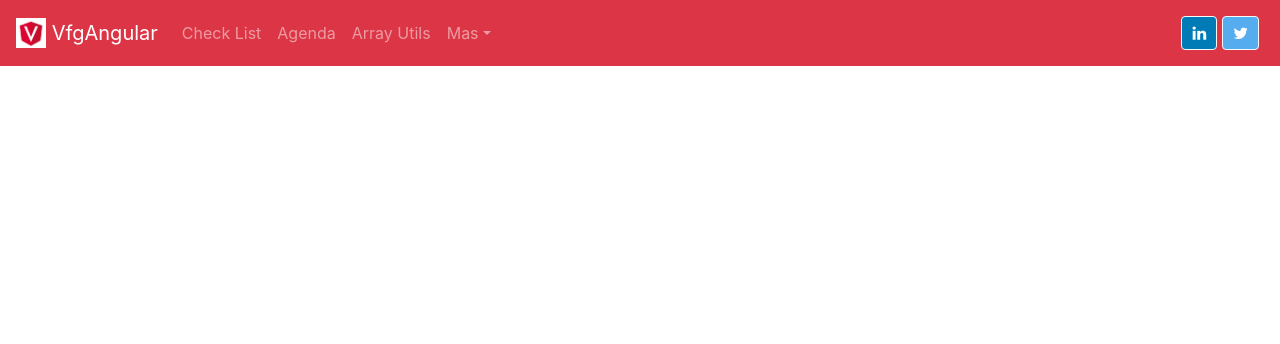
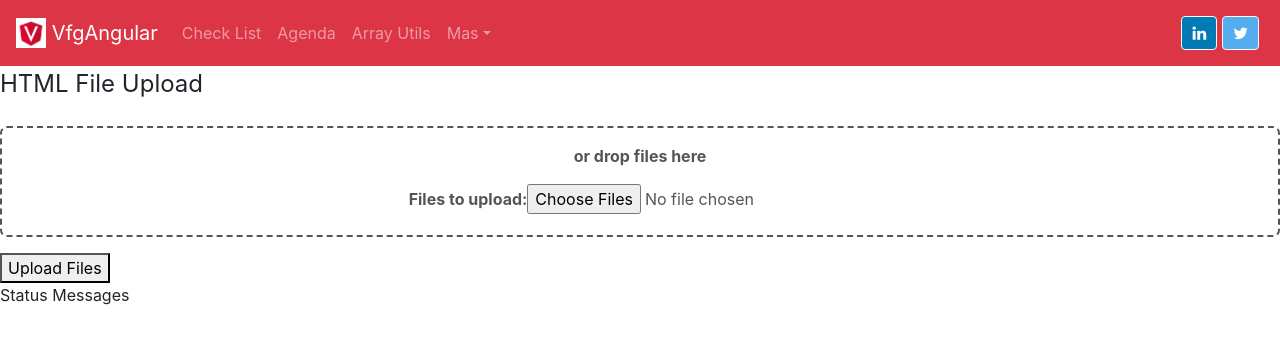
Before and after one commit to vifergonza/vfg-angular, an Angular app: page /dropfile in a window 1280 px wide. Before the commit this address led to /. Shown: the top 344 px of the page. Built offline with nearby package versions, Linux system fonts and the light colour scheme.

Commit message:
Drag & Drop component

```diff
--- a/src/app/app.routing.ts
+++ b/src/app/app.routing.ts
@@ -7,6 +7,7 @@ import { FlatArrayPipeExampleComponent } from './develop/flat-array-pipe-example
 import { MapIterableExampleComponent } from './develop/map-iterable-example/map-iterable-example.component';
 import { DropDownListExampleComponent } from './develop/drop-down-list-example/drop-down-list-example.component';
 import { ArrayListServiceExampleComponent } from './develop/array-list-service-example/array-list-service-example.component';
+import { VfgDropFileComponent } from './vfg-common/vfg-drop-file/vfg-drop-file.component';
 
 const routes: Routes = [
 	{ path: '', pathMatch: 'full', redirectTo: 'home' },
@@ -16,7 +17,8 @@ const routes: Routes = [
 	{ path: 'flatarraypipe', component: FlatArrayPipeExampleComponent},
 	{ path: 'mapiterablepipe', component: MapIterableExampleComponent},
 	{ path: 'dropdownlist', component: DropDownListExampleComponent},
-	{ path: 'arrayService', component: ArrayListServiceExampleComponent}
+	{ path: 'arrayService', component: ArrayListServiceExampleComponent},
+	{ path: 'dropfile', component: VfgDropFileComponent}
 ];
 
 export const appRouting = RouterModule.forRoot(routes);
--- a/src/app/vfg-common/vfg-common.module.ts
+++ b/src/app/vfg-common/vfg-common.module.ts
@@ -10,6 +10,7 @@ import { FlatArrayPipe } from './pipes/flat-array.pipe';
 import { MapIterablePipe } from './pipes/map-iterable.pipe' ;
 import { VfgDropdownListComponent } from './vfg-dropdown-list/vfg-dropdown-list.component';
 import { ArrayUtilsService } from './array-utils.service';
+import { VfgDropFileComponent } from './vfg-drop-file/vfg-drop-file.component';
 
 
 @NgModule({
@@ -25,7 +26,8 @@ import { ArrayUtilsService } from './array-utils.service';
   	VfgCheckListComponent,
   	FlatArrayPipe,
   	MapIterablePipe,
-  	VfgDropdownListComponent
+  	VfgDropdownListComponent,
+  	VfgDropFileComponent
   ],
   exports: [ VfgHeaderComponent,
   	VfgCheckListComponent,
--- /dev/null
+++ b/src/app/vfg-common/vfg-drop-file/vfg-drop-file.component.css
@@ -0,0 +1,20 @@
+#filedrag
+{
+	display: block;
+	font-weight: bold;
+	text-align: center;
+	padding: 1em 0;
+	margin: 1em 0;
+	color: #555;
+	border: 2px dashed #555;
+	border-radius: 7px;
+	cursor: default;
+}
+
+#filedrag.hover
+{
+	color: #f00;
+	border-color: #f00;
+	border-style: solid;
+	box-shadow: inset 0 3px 4px #888;
+}
--- /dev/null
+++ b/src/app/vfg-common/vfg-drop-file/vfg-drop-file.component.html
@@ -0,0 +1,30 @@
+<form id="upload" action="upload.php" method="POST" enctype="multipart/form-data">
+
+  <fieldset>
+  <legend>HTML File Upload</legend>
+
+  <input type="hidden" id="MAX_FILE_SIZE" name="MAX_FILE_SIZE" value="300000" />
+
+  <div>
+    <div id="filedrag" (dragover)="fileDragHover($event)" (dragleave)="fileDragHover($event)"
+    (drop)="fileSelectHandler($event)">
+    <p>or drop files here</p>
+
+    <label for="fileselect">Files to upload:</label>
+    <input type="file" id="fileselect" name="fileselect[]" multiple="multiple" />
+
+
+  </div>
+  </div>
+
+  <div id="submitbutton">
+    <button type="submit">Upload Files</button>
+  </div>
+
+  </fieldset>
+
+  </form>
+
+  <div id="messages">
+  <p>Status Messages</p>
+</div>
--- /dev/null
+++ b/src/app/vfg-common/vfg-drop-file/vfg-drop-file.component.ts
@@ -0,0 +1,44 @@
+import { Component, OnInit } from '@angular/core';
+
+@Component({
+  selector: 'app-vfg-drop-file',
+  templateUrl: './vfg-drop-file.component.html',
+  styleUrls: ['./vfg-drop-file.component.css']
+})
+export class VfgDropFileComponent implements OnInit {
+
+  public fileName = 'Drop file';
+  constructor() { }
+
+  ngOnInit() {
+  }
+
+  fileDragHover(e) {
+    e.stopPropagation();
+    e.preventDefault();
+    e.target.className = (e.type == "dragover" ? "hover" : "");
+    console.log('fileDragOver', e);
+  }
+
+  fileSelectHandler(e) {
+    this.fileDragHover(e);
+    var files = e.target.files || e.dataTransfer.files;
+    console.log('fileSelectHandler', files);
+    for (var i = 0, f; f = files[i]; i++) {
+      console.log(f.name, f.type, f.size);
+    }
+  }
+
+  onDrag(e) {
+    e.preventDefault();
+    e.stopPropagation();
+    console.log('onDrag', e);
+  }
+
+  onDrop(e) {
+    e.preventDefault();
+    e.stopPropagation();
+    console.log('onDrop', e);
+  }
+
+}
--- a/src/app/vfg-common/vfg-header/vfg-header.component.html
+++ b/src/app/vfg-common/vfg-header/vfg-header.component.html
@@ -35,6 +35,7 @@
           <a class="dropdown-item" [routerLink]="'mapiterablepipe'" [routerLinkActive]="['active']">MapIterablePipe</a>
           <div class="dropdown-divider"></div>
           <a class="dropdown-item" [routerLink]="'dropdownlist'" [routerLinkActive]="['active']">DropDownList</a>
+          <a class="dropdown-item" [routerLink]="'dropfile'" [routerLinkActive]="['active']">Drop file</a>
         </div>
 
       </li>
```
Also changed, not shown: 1 other file (tests, documents, lock files or other folders).
